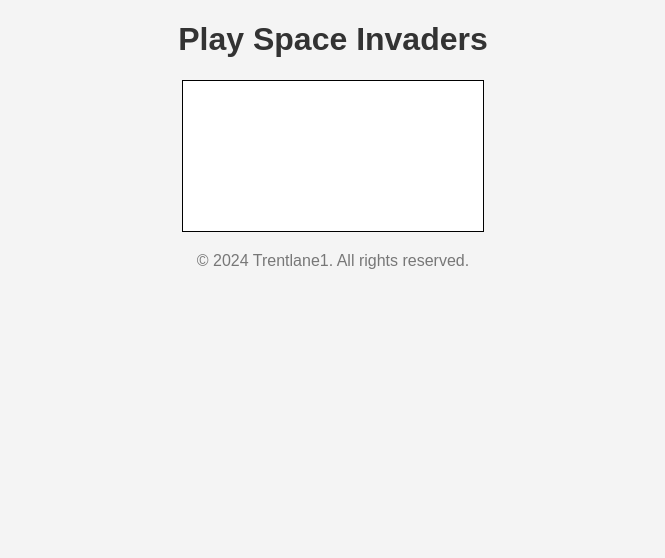
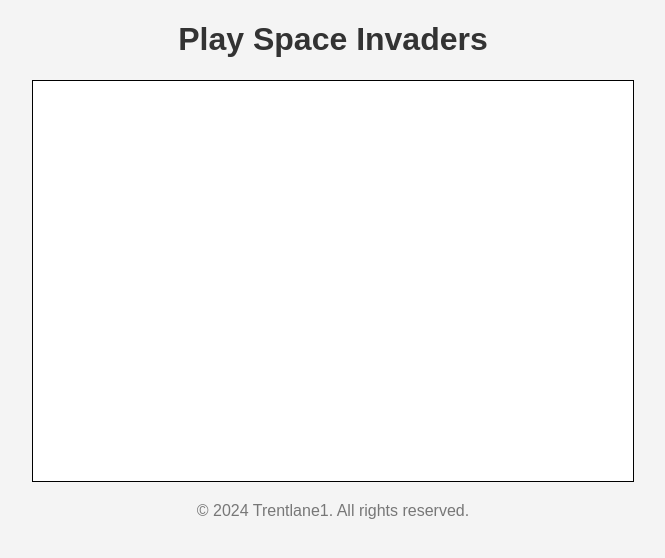
Before and after one commit to Trentlane1/Trentlane1.github.io, a plain HTML site: page space_invaders.html in a window 1280 px wide. Shown: the whole page, without its empty margins (307-972 px from the left). Drawn offline with Linux system fonts and the light colour scheme.

Commit message:
Update space_invaders.html

```diff
--- a/space_invaders.html
+++ b/space_invaders.html
@@ -11,7 +11,7 @@
         <h1>Play Space Invaders</h1>
     </header>
     <section>
-        <canvas id="spaceInvadersCanvas"></canvas>
+        <canvas id="spaceInvadersCanvas" width="600" height="400"></canvas>
         <script src="assets/space_invaders.js"></script>
     </section>
     <footer>
```
